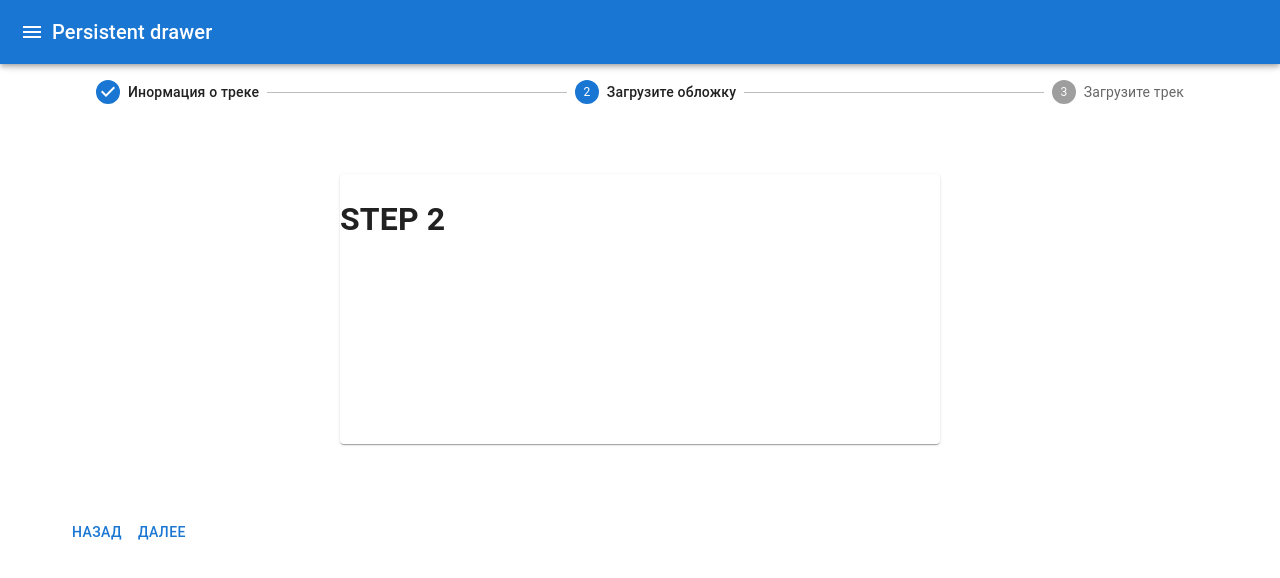
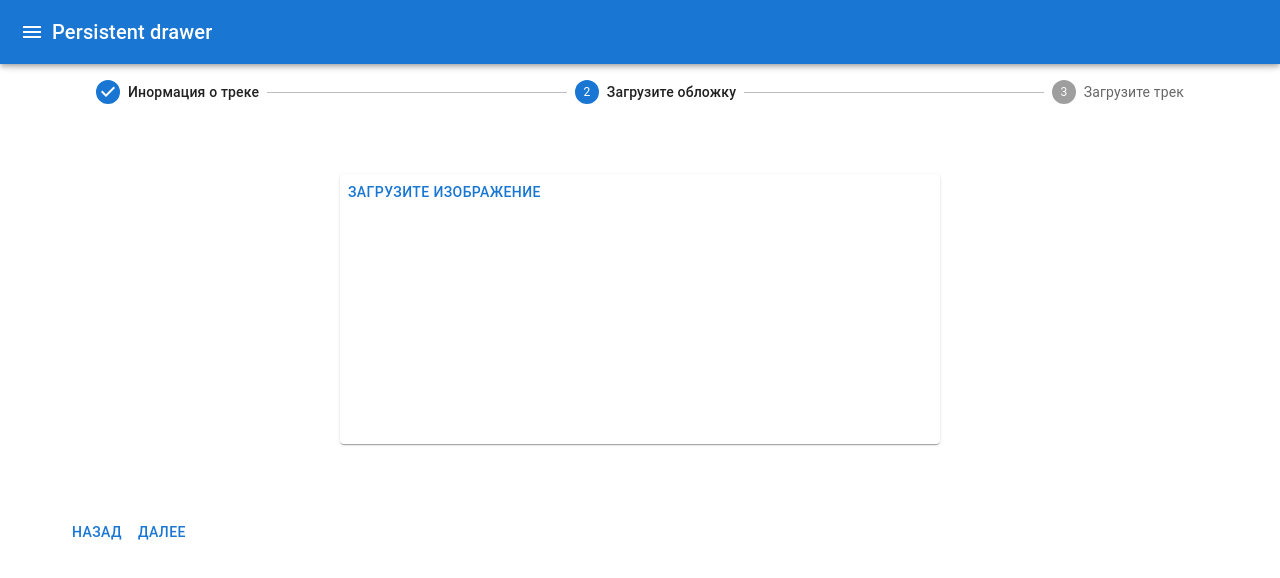
Before and after one commit to AndreyOhotnikov/learn-p-1, a Next.js app in the folder client/: page /tracks/create in a window 1280 px wide. Both pictures are taken after a click on the button "ДАЛЕЕ". Shown: the top 578 px of the page. Built offline with nearby package versions, Linux system fonts and the light colour scheme.

Commit message:
copponent new Track 2-LoadFile

```diff
--- a/client/components/FileUpload.tsx
+++ b/client/components/FileUpload.tsx
@@ -0,0 +1,41 @@
+import { Box, Button, Card, Grid } from '@mui/material';
+import { useRouter } from 'next/router';
+import React from 'react';
+import { Children } from 'react';
+import { useRef } from 'react';
+import { ITrack } from '../types/track';
+import TrackItem from './TrackItem';
+
+
+interface FileUploadProps {
+  file: any;
+  setFile: Function
+  accept: string;
+  children: any
+}
+
+const FileUpload: React.FC<FileUploadProps> = ({file, setFile, accept, children}) => {
+  const router = useRouter()
+  const onChenge = (e: React.ChangeEvent<HTMLInputElement>) => {
+    setFile(e.target.files[0])
+  }
+
+  const ref = useRef<HTMLInputElement>()
+
+  return (
+    // <Grid container direction='column'>
+
+    // </Grid>
+    <div onClick={() => ref.current.click()}>
+      <input type="file"
+        accept={accept}
+        style={{display: 'none'}}
+        ref={ref}
+        onChange={onChenge}
+      />
+      {children}
+    </div>
+    )
+}
+
+export default FileUpload
--- a/client/pages/tracks/create.tsx
+++ b/client/pages/tracks/create.tsx
@@ -2,6 +2,7 @@ import { Box, Button, Card, Grid, TextField } from '@mui/material';
 import { useRouter } from 'next/router';
 import React from 'react';
 import { useState } from 'react';
+import FileUpload from '../../components/FileUpload';
 import StepWrapper from '../../components/StepWrapper';
 import TrackList from '../../components/TrackList';
 import MyLayout from '../../layout/MyLyout';
@@ -9,6 +10,9 @@ import { ITrack } from '../../types/track';
 
 const CreatePage = () => {
   const [activeStep, setActiveStep] = useState(0);
+  const [picture, setPictupe] = useState(null)
+  const [audio, setAudio] = useState(null)
+
   const next = () => {
     setActiveStep(prev=> prev + 1)
   }
@@ -40,10 +44,14 @@ const CreatePage = () => {
         </Grid>
      }
      {activeStep === 1 &&
-        <h1>STEP 2</h1>
+        <FileUpload file={''} setFile={setPictupe} accept='image/*'>
+        <Button>Загрузите изображение</Button>
+      </FileUpload>
      }
      {activeStep === 2 &&
-        <h1>STEP 3</h1>
+        <FileUpload file={''} setFile={setAudio} accept='audio/*'>
+          <Button>Загрузите аудио</Button>
+        </FileUpload>
      }
     </StepWrapper>
       <Grid justifyContent='space-between'>
```
